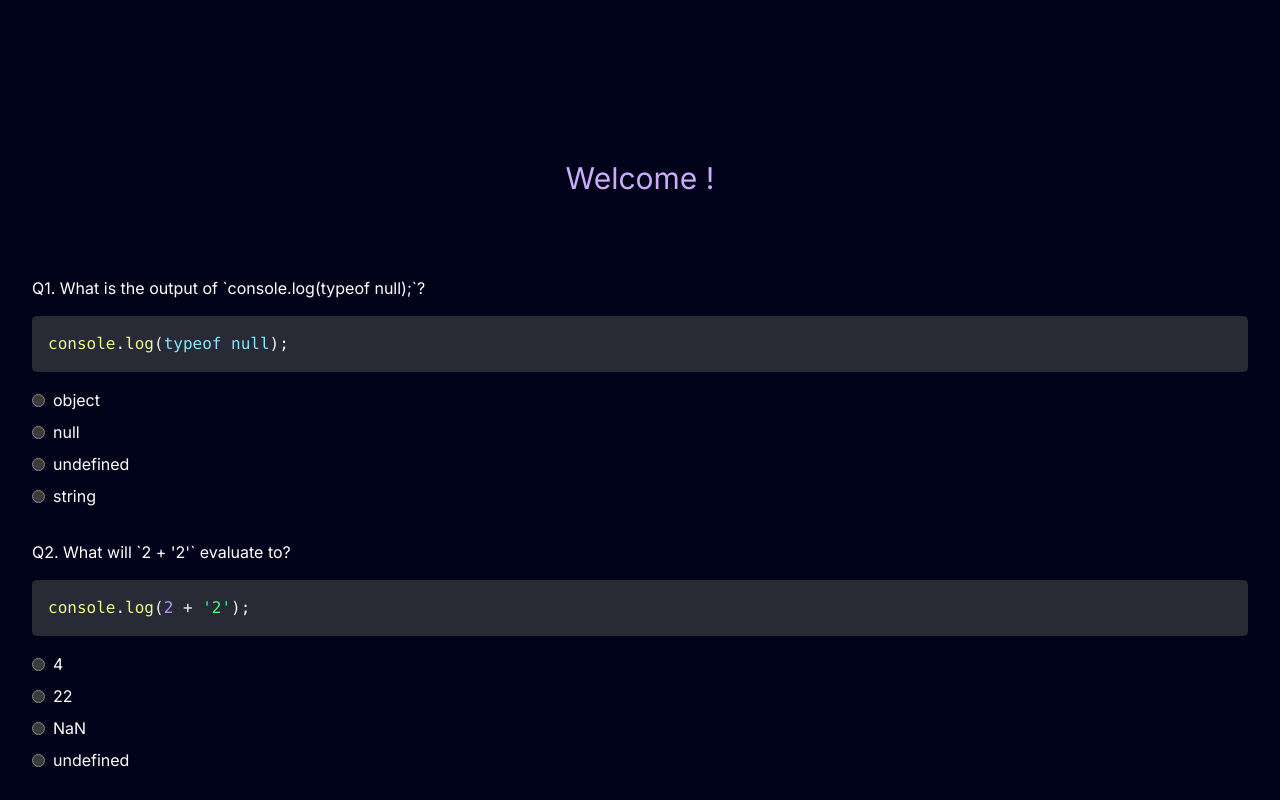
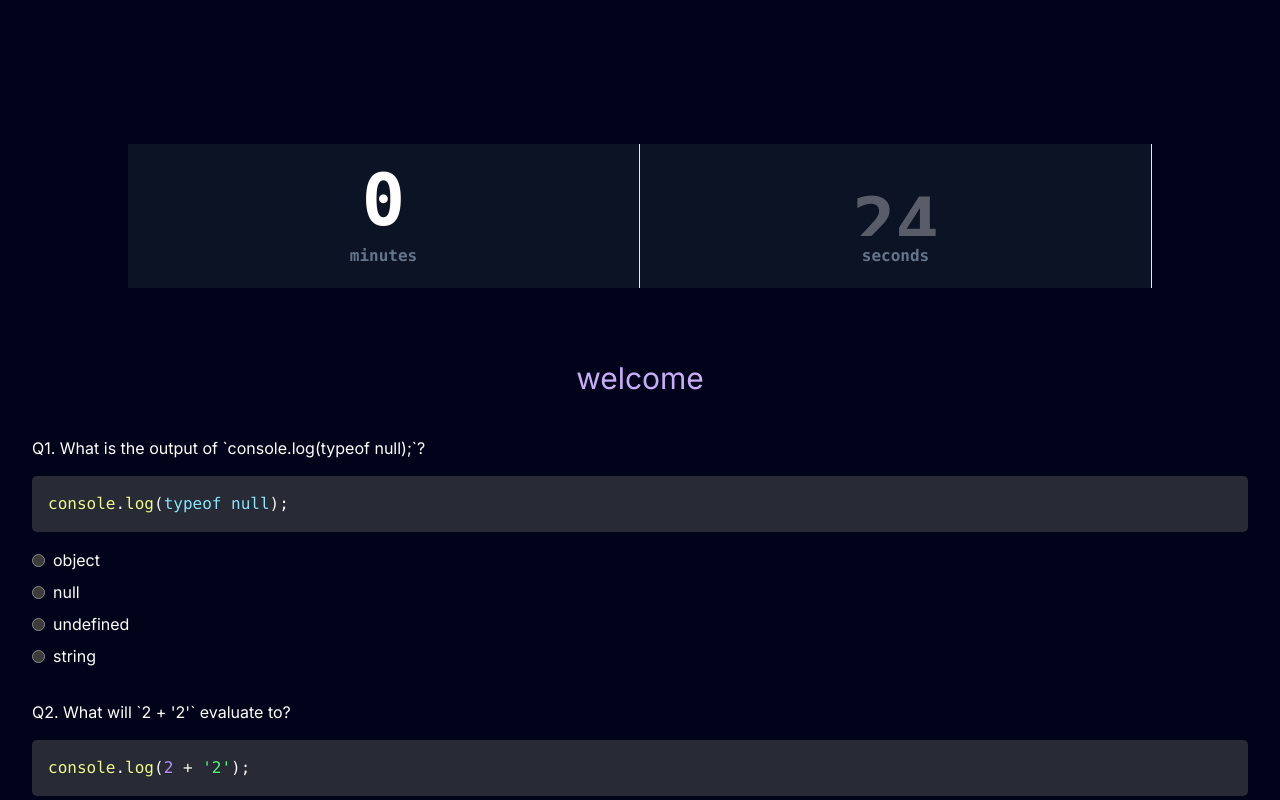
Before and after one commit to imadityaxd/web-dev-quiz-competition-next, a Next.js app: page /play-quiz in a window 1280 px wide. Shown: the top 800 px of the page. Built offline with nearby package versions, Linux system fonts and the light colour scheme; no server answers.

Commit message:
timer add in the play quiz page after the timer end quiz will be submited automatically

```diff
--- a/src/app/play-quiz/page.tsx
+++ b/src/app/play-quiz/page.tsx
@@ -7,6 +7,7 @@ import { useRouter } from "next/navigation";
 import axios from "axios";
 import { showToast } from "@/helpers/toastModifier/modifyToast";
 import { FaSpinner } from "react-icons/fa";
+import ShiftingCountdown from "@/components/Timer";
 
 const Page = () => {
   const [selectedOptions, setSelectedOptions] = useState<any>(null);
@@ -113,26 +114,32 @@ const Page = () => {
           )}&score=${calculatedScore}`
         );
       }, 0);
+      await axios.get("/api/logout");
     } catch (error) {
       showToast("Error submitting score", "error");
       console.error("Error submitting score:", error);
     }
   };
+  const handleTimerEnd = () => {
+    console.log("Timer has ended. Perform actions here.");
+    handleSubmit();
+  };
 
   return (
     <div className="min-h-screen bg-black-100 md:px-8 px-4">
+      <ShiftingCountdown onEnd={handleTimerEnd} />
       {loading ? (
-            <div className="flex flex-col items-center">
-            <FaSpinner className="animate-spin text-6xl mb-4" />
-            <h1 className="text-xl font-semibold">Loading...</h1>
-          </div>
+        <div className="flex flex-col items-center">
+          <FaSpinner className="animate-spin text-6xl mb-4" />
+          <h1 className="text-xl font-semibold">Loading...</h1>
+        </div>
       ) : (
-        <p className="text-purple text-center text-3xl pt-40">
-          Welcome <span className="font-semibold">{userName}</span>!
+        <p className="text-purple text-center text-3xl pt-14">
+          welcome <span className="font-semibold">{userName}</span>
         </p>
       )}
 
-      <div className="pt-20">
+      <div className="pt-10">
         {questionsData.map((question: any) => (
           <div key={question.id} className="mb-8">
             <h2 className="pb-2 text-white">{`Q${question.id}. ${question.text}`}</h2>
--- a/src/components/TimeLeft.tsx
+++ b/src/components/TimeLeft.tsx
@@ -19,7 +19,7 @@ const TimeUntilCompetition: React.FC = () => {
   useEffect(() => {
     const updateTimer = () => {
       const now = new Date();
-      const nextCompetitionUTC = getCompetitionTimeUTC(3, 10, 32); // Competition set for Sunday at 21:30 IST
+      const nextCompetitionUTC = getCompetitionTimeUTC(4, 17, 33); // Competition set for Sunday at 21:30 IST
       const timeZone = Intl.DateTimeFormat().resolvedOptions().timeZone; // Get the user's time zone dynamically
       console.log("use Zone: ", timeZone);
       const dateFormat = "eeee, MMMM d, yyyy @ hh:mm:ss a";
@@ -80,6 +80,16 @@ const TimeUntilCompetition: React.FC = () => {
           <div>{timeLeft}</div>
         </div>
       )}
+      {/* {false ? (
+        <Link href="/register" className="w-full">
+          <MagicButton title="Quick Registration" icon="" position="" />
+        </Link>
+      ) : (
+        <div className="text-center border border-purple rounded-lg font-semibold text-purple p-4">
+
+          <div>we will schedule next competition soon. Good Luck!</div>
+        </div>
+      )} */}
     </div>
   );
 };
--- /dev/null
+++ b/src/components/Timer.tsx
@@ -0,0 +1,106 @@
+import { useAnimate } from "framer-motion";
+import { useEffect, useRef, useState } from "react";
+
+// const INITIAL_TIME = 15 * 60 * 1000; // 15 minutes in milliseconds
+const INITIAL_TIME = 1 * 60 * 500; // testiing
+
+const SECOND = 1000;
+const MINUTE = SECOND * 60;
+
+interface CountdownItemProps {
+  unit: "Minute" | "Second";
+  text: string;
+}
+
+interface ShiftingCountdownProps {
+  onEnd: () => void; // Callback function when the timer ends
+}
+
+const ShiftingCountdown: React.FC<ShiftingCountdownProps> = ({ onEnd }) => {
+  return (
+    <div className="pt-36 bg-gradient-to-br bg-black-100 p-4">
+      <div className="mx-auto flex w-full max-w-5xl items-center bg-black-200">
+        <CountdownItem unit="Minute" text="minutes" onEnd={onEnd} />
+        <CountdownItem unit="Second" text="seconds" onEnd={onEnd} />
+      </div>
+    </div>
+  );
+};
+
+const CountdownItem: React.FC<CountdownItemProps & { onEnd: () => void }> = ({ unit, text, onEnd }) => {
+  const { ref, time } = useTimer(unit, onEnd);
+
+  return (
+    <div className="flex h-24 w-1/2 flex-col items-center justify-center gap-1 border-r-[1px] border-slate-200 font-mono md:h-36 md:gap-2">
+      <div className="relative w-full overflow-hidden text-center">
+        <span
+          ref={ref}
+          className="block text-2xl text-white font-bold md:text-4xl lg:text-6xl xl:text-7xl"
+        >
+          {time}
+        </span>
+      </div>
+      <span className="text-xs font-semibold text-slate-500 md:text-sm lg:text-base">
+        {text}
+      </span>
+    </div>
+  );
+};
+
+const useTimer = (unit: "Minute" | "Second", onEnd: () => void) => {
+  const [ref, animate] = useAnimate();
+  const intervalRef = useRef<NodeJS.Timeout | null>(null);
+  const endTimeRef = useRef<number>(Date.now() + INITIAL_TIME);
+  const [time, setTime] = useState<number>(0);
+
+  useEffect(() => {
+    intervalRef.current = setInterval(handleCountdown, 1000);
+
+    return () => clearInterval(intervalRef.current || undefined);
+  }, []);
+
+  const handleCountdown = async () => {
+    const now = Date.now();
+    const distance = endTimeRef.current - now;
+
+    if (distance <= 0) {
+      clearInterval(intervalRef.current!);
+      setTime(0);
+      onEnd(); // Call the onEnd callback here
+      return;
+    }
+
+    let newTime = 0;
+
+    if (unit === "Minute") {
+      newTime = Math.floor(distance / MINUTE);
+    } else {
+      newTime = Math.floor((distance % MINUTE) / SECOND);
+    }
+
+    if (unit === "Second" && newTime !== time) {
+      // Exit animation for seconds
+      await animate(
+        ref.current,
+        { y: ["0%", "-50%"], opacity: [1, 0] },
+        { duration: 0.35 }
+      );
+
+      setTime(newTime);
+
+      // Enter animation for seconds
+      await animate(
+        ref.current,
+        { y: ["50%", "0%"], opacity: [0, 1] },
+        { duration: 0.35 }
+      );
+    } else if (unit === "Minute" && newTime !== time) {
+      // Update time without animation for minutes
+      setTime(newTime);
+    }
+  };
+
+  return { ref, time };
+};
+
+export default ShiftingCountdown;
```
